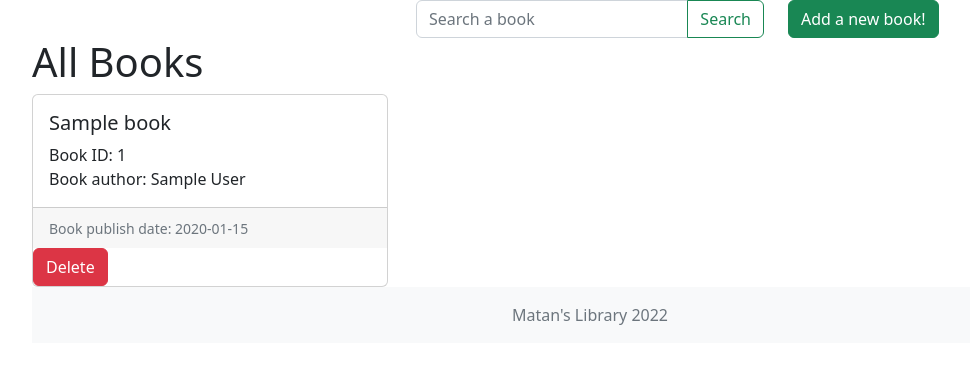
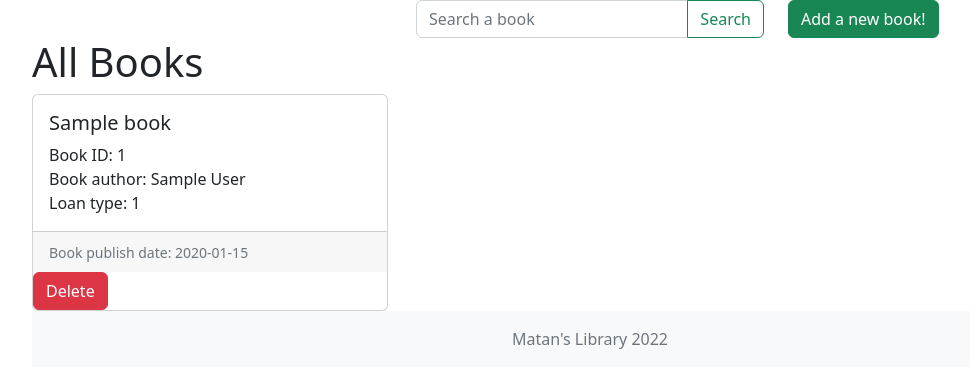
Before and after one commit to matan922/Library-Project-john-bryce, a Flask app: page /books/ in a window 1280 px wide. Shown: the part 56-444 px from the top of the page, without its empty margins (50-1020 px from the left). Run offline with Flask 3, Linux system fonts and the light colour scheme; tables that the repository leaves empty hold one stand-in row (values such as "Sample post").

Commit message:
second commit

```diff
--- a/project/books/templates/all_books.html
+++ b/project/books/templates/all_books.html
@@ -35,6 +35,8 @@
           Book ID: {{book.id}}
           <br>
           Book author: {{book.author}}
+          <br>
+          Loan type: {{book.typeofloan}}
         </p>
       </div>
       <div class="card-footer">
```
Also changed, not shown: 1 other file.
